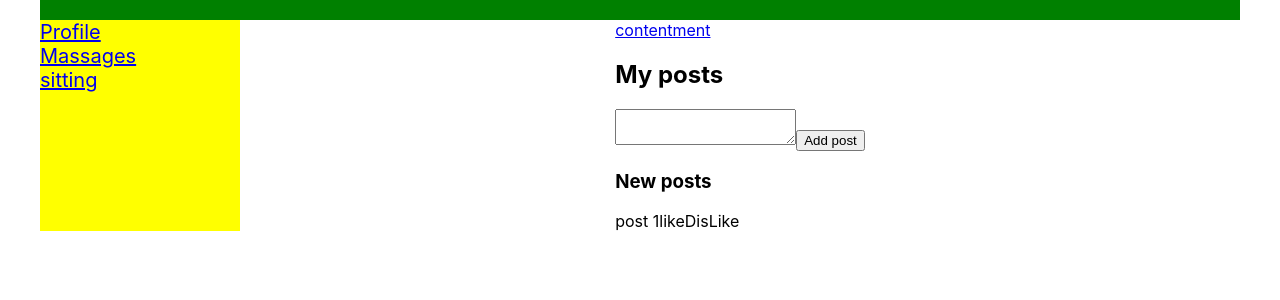
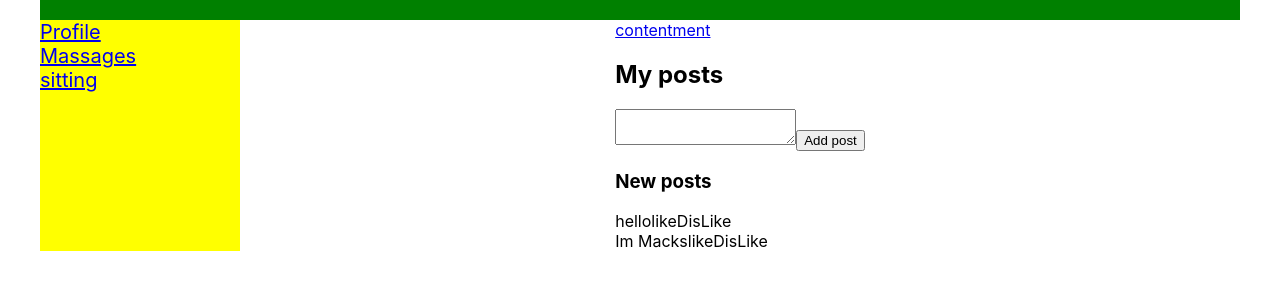
Before and after one commit to max200pl/way-samurai, a React (Create React App) app: page / in a window 1280 px wide. Shown: the top 300 px of the page. Built offline with nearby package versions, Linux system fonts and the light colour scheme.

Commit message:
added props  and  teg atribute

```diff
--- a/src/components/MyPost/MyPost.jsx
+++ b/src/components/MyPost/MyPost.jsx
@@ -11,7 +11,8 @@ const MyPost = () => {
       </div>
       <h3>New posts</h3>
       <div className={s.posts}>
-        <Post />
+        <Post message="hello" />
+        <Post message="Im Macks" />
       </div>
       {/* posts */}
     </div>
--- a/src/components/MyPost/Post/Post.jsx
+++ b/src/components/MyPost/Post/Post.jsx
@@ -1,9 +1,9 @@
 import React from "react";
 import s from "./Post.module.css";
-const Post = () => {
+const Post = (props) => {
   return (
     <div className={s.item}>
-      <span>post 1</span>
+      <span>{props.message}</span>
       <span>like</span>
       <span>DisLike</span>
     </div>
```
